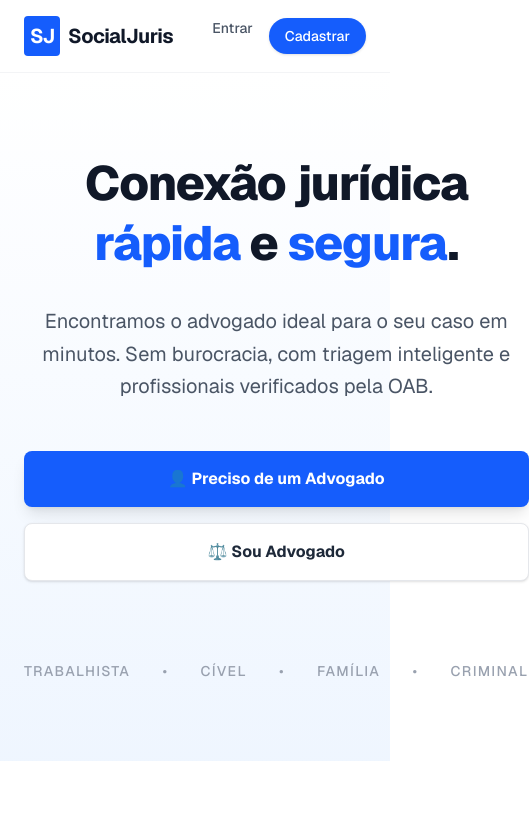
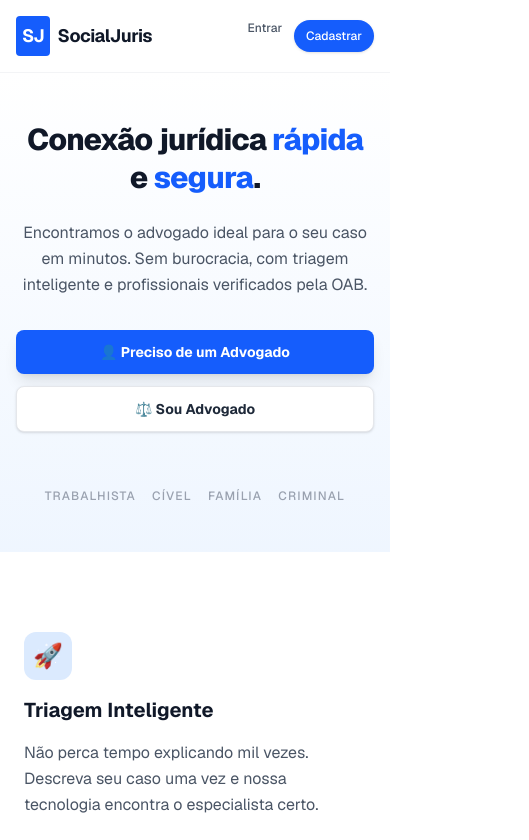
Before and after one commit to Roque-Pro/socialjuris, a Next.js app in the folder socialjuris/: page / in a window 390 px wide. Shown: the top 840 px of the page, 529 px wide, since content can reach past the window. Built offline with nearby package versions, Linux system fonts and the light colour scheme.

Commit message:
Melhora responsividade LP e remove sombras/footer feias de login/cadastro

```diff
--- a/socialjuris/app/login/page.tsx
+++ b/socialjuris/app/login/page.tsx
@@ -3,7 +3,6 @@
 import { useState } from "react";
 import { useAuth } from "../../context/AuthContext";
 import { apiFetch } from "../../utils/api";
-import Footer from "../../components/Footer";
 
 export default function LoginPage() {
   const { login } = useAuth();
@@ -78,7 +77,6 @@ export default function LoginPage() {
           Não tem conta? <a href="/register" className="text-blue-600 hover:text-blue-700 font-semibold transition">Cadastre-se</a>
         </div>
       </div>
-      <Footer />
     </div>
   );
 }
--- a/socialjuris/app/page.tsx
+++ b/socialjuris/app/page.tsx
@@ -2,20 +2,20 @@ import Link from "next/link";
 
 export default function Home() {
   return (
-    <div className="min-h-screen flex flex-col bg-white text-gray-900 font-sans">
+    <div className="min-h-screen flex flex-col bg-white text-gray-900 font-sans overflow-hidden">
       {/* Navbar */}
-      <nav className="w-full px-6 py-4 flex justify-between items-center border-b border-gray-100 sticky top-0 bg-white/90 backdrop-blur-md z-50">
+      <nav className="w-full px-4 sm:px-6 py-4 flex justify-between items-center border-b border-gray-100 sticky top-0 bg-white/90 backdrop-blur-md z-50">
         <div className="flex items-center gap-2">
-          <div className="bg-blue-600 text-white p-1.5 rounded font-bold text-xl tracking-tighter">SJ</div>
-          <span className="font-bold text-xl tracking-tight">SocialJuris</span>
+          <div className="bg-blue-600 text-white p-1.5 rounded font-bold text-lg sm:text-xl tracking-tighter">SJ</div>
+          <span className="font-bold text-lg sm:text-xl tracking-tight">SocialJuris</span>
         </div>
-        <div className="flex gap-4">
-          <Link href="/login" className="text-sm font-medium text-gray-600 hover:text-blue-600 transition">
+        <div className="flex gap-3 sm:gap-4">
+          <Link href="/login" className="text-xs sm:text-sm font-medium text-gray-600 hover:text-blue-600 transition">
             Entrar
           </Link>
           <Link
             href="/register"
-            className="text-sm font-medium bg-blue-600 text-white px-4 py-2 rounded-full hover:bg-blue-700 transition shadow-sm"
+            className="text-xs sm:text-sm font-medium bg-blue-600 text-white px-3 sm:px-4 py-2 rounded-full hover:bg-blue-700 transition shadow-sm"
           >
             Cadastrar
           </Link>
@@ -23,39 +23,39 @@ export default function Home() {
       </nav>
 
       {/* Hero Section */}
-      <main className="flex-1 flex flex-col items-center justify-center px-6 py-20 text-center bg-gradient-to-b from-white to-blue-50">
-        <div className="max-w-4xl mx-auto space-y-8 animate-fade-in-up">
-          <h1 className="text-5xl md:text-6xl font-extrabold tracking-tight text-gray-900 leading-tight">
+      <main className="flex-1 flex flex-col items-center justify-center px-4 sm:px-6 py-12 sm:py-20 text-center bg-gradient-to-b from-white to-blue-50 overflow-hidden">
+        <div className="max-w-3xl mx-auto space-y-6 sm:space-y-8 animate-fade-in-up">
+          <h1 className="text-3xl sm:text-4xl md:text-5xl font-extrabold tracking-tight text-gray-900 leading-tight">
             Conexão jurídica <span className="text-blue-600">rápida</span> e <span className="text-blue-600">segura</span>.
           </h1>
 
-          <p className="text-xl text-gray-600 max-w-2xl mx-auto leading-relaxed">
+          <p className="text-base sm:text-lg md:text-xl text-gray-600 max-w-2xl mx-auto leading-relaxed">
             Encontramos o advogado ideal para o seu caso em minutos.
             Sem burocracia, com triagem inteligente e profissionais verificados pela OAB.
           </p>
 
-          <div className="flex flex-col sm:flex-row items-center justify-center gap-4 pt-4">
+          <div className="flex flex-col sm:flex-row items-center justify-center gap-3 sm:gap-4 pt-2 sm:pt-4">
             <Link
               href="/register?tipo=cliente&origem=landing_hero"
-              className="w-full sm:w-auto px-8 py-4 bg-blue-600 text-white font-bold rounded-lg shadow-lg hover:bg-blue-700 hover:shadow-xl transition transform hover:-translate-y-0.5 flex items-center justify-center gap-2"
+              className="w-full sm:w-auto px-6 sm:px-8 py-3 sm:py-4 bg-blue-600 text-white font-bold rounded-lg shadow-lg hover:bg-blue-700 hover:shadow-xl transition transform hover:-translate-y-0.5 flex items-center justify-center gap-2 text-sm sm:text-base"
             >
               👤 Preciso de um Advogado
             </Link>
             <Link
               href="/register?tipo=advogado&origem=landing_hero"
-              className="w-full sm:w-auto px-8 py-4 bg-white text-gray-800 font-bold border border-gray-200 rounded-lg shadow-sm hover:bg-gray-50 hover:border-gray-300 transition flex items-center justify-center gap-2"
+              className="w-full sm:w-auto px-6 sm:px-8 py-3 sm:py-4 bg-white text-gray-800 font-bold border border-gray-200 rounded-lg shadow-sm hover:bg-gray-50 hover:border-gray-300 transition flex items-center justify-center gap-2 text-sm sm:text-base"
             >
               ⚖️ Sou Advogado
             </Link>
           </div>
 
-          <div className="pt-12 flex items-center justify-center gap-8 text-gray-400 text-sm font-medium uppercase tracking-widest">
+          <div className="pt-8 sm:pt-12 flex flex-wrap items-center justify-center gap-4 sm:gap-8 text-gray-400 text-xs sm:text-sm font-medium uppercase tracking-widest">
             <span>Trabalhista</span>
-            <span>•</span>
+            <span className="hidden sm:inline">•</span>
             <span>Cível</span>
-            <span>•</span>
+            <span className="hidden sm:inline">•</span>
             <span>Família</span>
-            <span>•</span>
+            <span className="hidden sm:inline">•</span>
             <span>Criminal</span>
           </div>
         </div>
--- a/socialjuris/app/register/page.tsx
+++ b/socialjuris/app/register/page.tsx
@@ -3,7 +3,6 @@
 import { useState, useEffect, Suspense } from "react";
 import { useRouter, useSearchParams } from "next/navigation";
 import { apiFetch } from "../../utils/api";
-import Footer from "../../components/Footer";
 
 function RegisterContent() {
   const router = useRouter();
@@ -155,12 +154,11 @@ function RegisterContent() {
 export default function RegisterPage() {
   return (
     <div className="flex flex-col min-h-screen">
-      <div className="flex-1 flex items-center justify-center">
+      <div className="flex-1 flex items-center justify-center overflow-hidden">
         <Suspense fallback={<div className="flex min-h-screen items-center justify-center"><div className="animate-spin rounded-full h-12 w-12 border-b-2 border-blue-600"></div></div>}>
           <RegisterContent />
         </Suspense>
       </div>
-      <Footer />
     </div>
   );
 }
```
